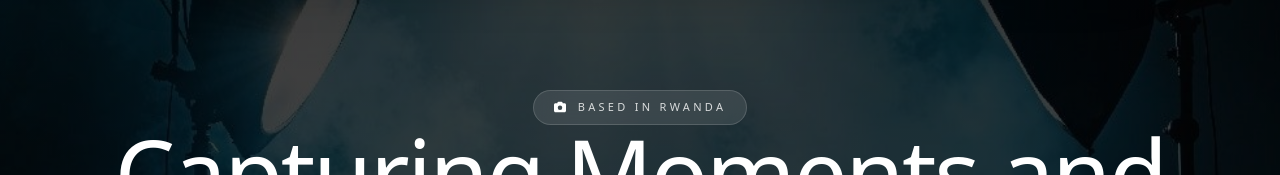
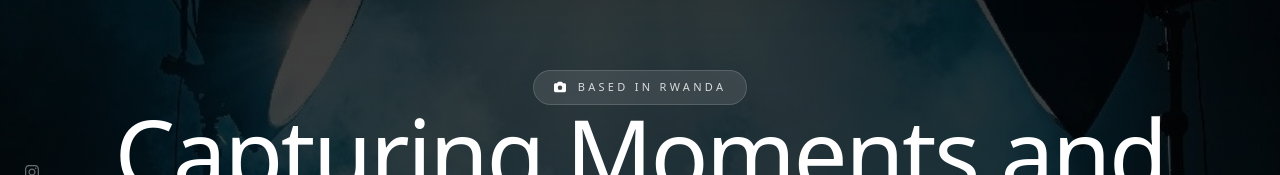
Before and after one commit to hirwapatrick/jp-frontend, a React (Vite) app: page / in a window 1280 px wide. Shown: the part 310-485 px from the top of the page. Built offline with nearby package versions, Linux system fonts and the light colour scheme; no server answers.

Commit message:
Adjust margin values in Home component

```diff
--- a/src/pages/Home.jsx
+++ b/src/pages/Home.jsx
@@ -91,7 +91,7 @@ const Home = () => {
             initial={{ opacity: 0, y: 10 }}
             animate={{ opacity: 1, y: 0 }}
             transition={{ delay: 0.3 }}
-            className="relative z-20 flex justify-center mt-30 md:mt-40"
+            className="relative z-20 flex justify-center mt-20 md:mt-35"
           >
             <div className="inline-flex items-center gap-3 px-5 py-2 rounded-full border border-white/15 bg-white/10 backdrop-blur-md">
               <FontAwesomeIcon icon={faCamera} className="text-white text-xs" />
```
